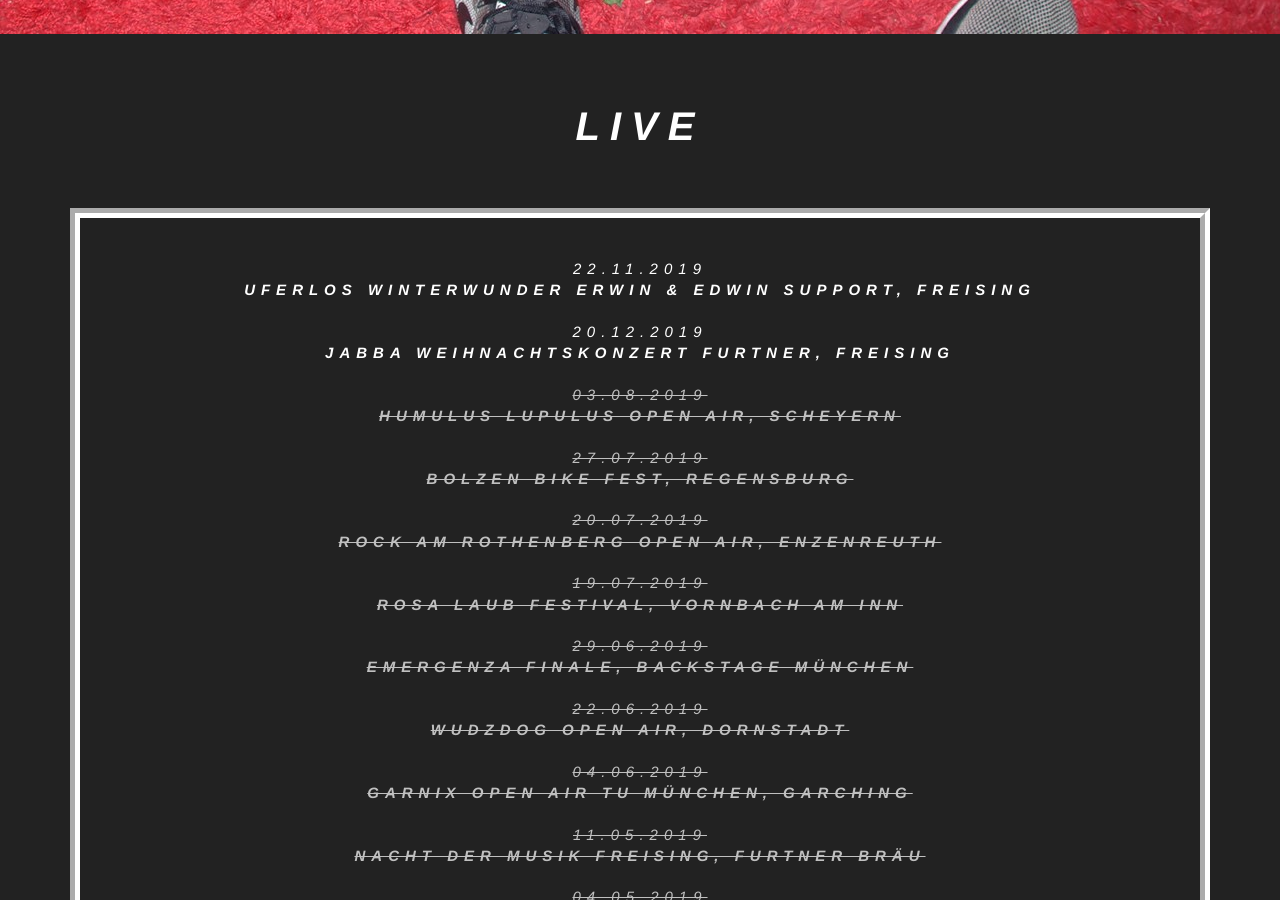
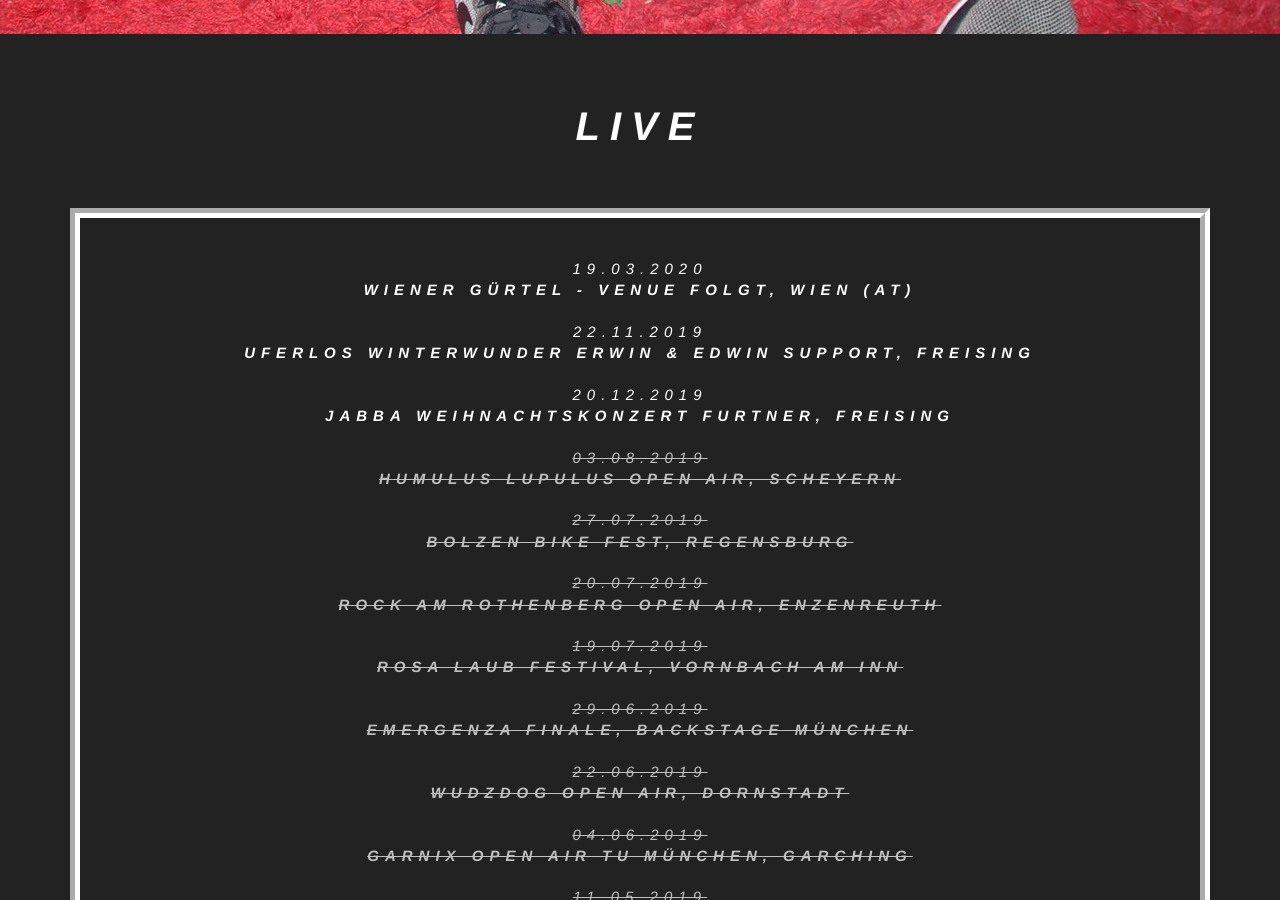
Before and after one commit to jabbadafunk/jabbadafunk.github.io, a Jekyll site: the page built from index.html, in a window 1280 px wide and 900 px high, scrolled down 866 px. Built offline with Jekyll 4.4.1, drawn with Linux system fonts in a browser that asks for light colours.

Commit message:
Update from Forestry.io jabbadafunk@gmail.com updated _data/gigs.yml

```diff
--- a/_data/gigs.yml
+++ b/_data/gigs.yml
@@ -1,4 +1,7 @@
 ---
+- location: Wiener Gürtel - Venue folgt, Wien (AT)
+  date: 2020-03-19 23:00:00 +0000
+  completed: false
 - location: 'Uferlos Winterwunder Erwin & Edwin Support, Freising '
   date: 2019-11-22 22:00:00 +0000
   completed: false
```
